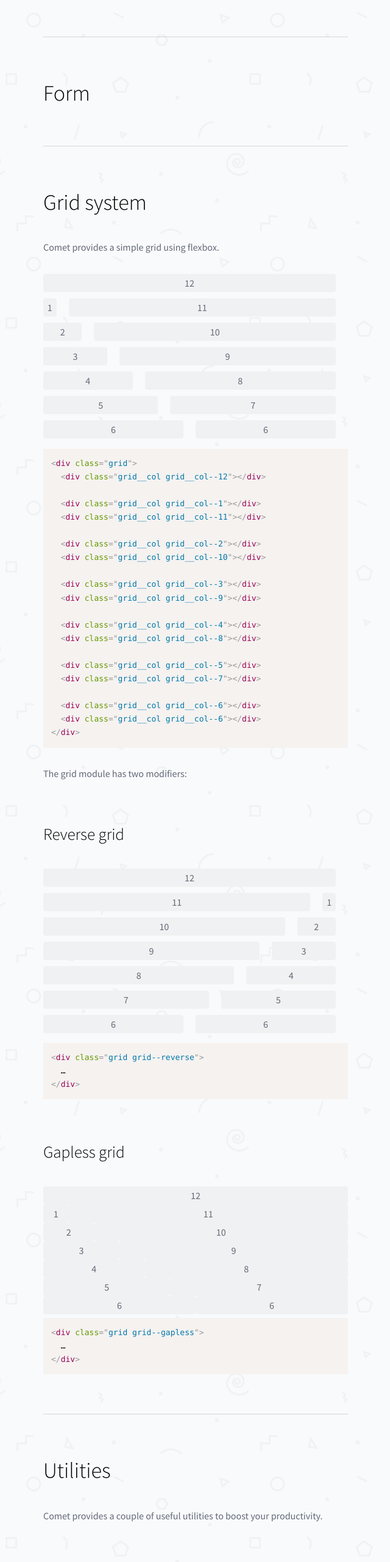
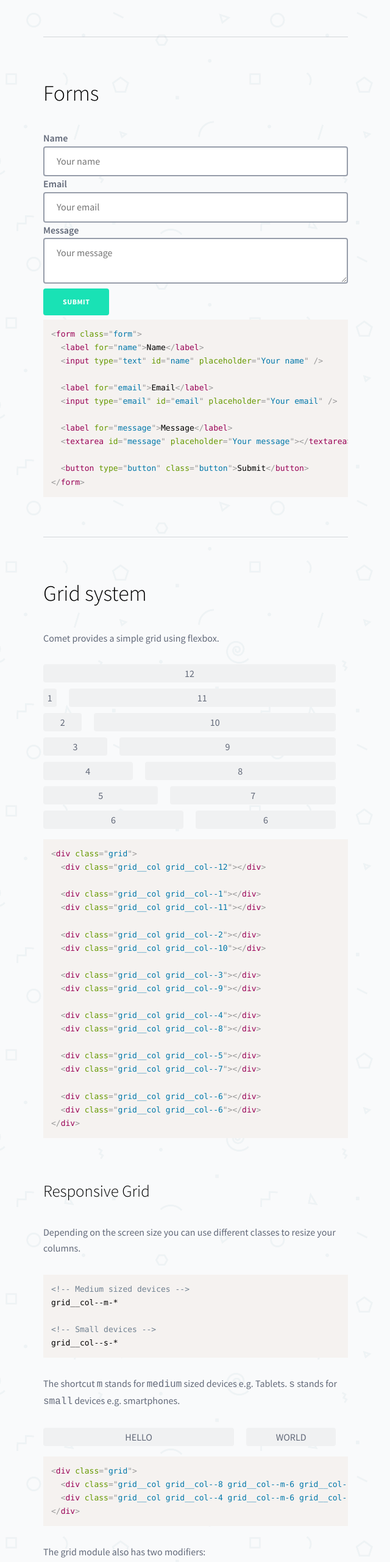
Before and after one commit to marcbruederlin/comet, a plain HTML site: page index.html in a window 1280 px wide. Shown: the part 8800-11361 px from the top of the page at 61% size, without its empty margins (319-959 px from the left). Drawn offline with Linux system fonts and the light colour scheme.

Commit message:
Updated documentation

```diff
--- a/index.html
+++ b/index.html
@@ -417,10 +417,37 @@
       </div>
     </section>
 
-    <section class="form">
+    <section class="forms">
       <div class="container utilities__pos--center">
-        <a id="form"></a>
-        <h3>Form</h3>
+        <a id="forms"></a>
+        <h3>Forms</h3>
+
+        <form class="form">
+          <label for="name">Name</label>
+          <input type="text" id="name" placeholder="Your name" />
+
+          <label for="email">Email</label>
+          <input type="email" id="email" placeholder="Your email" />
+
+          <label for="message">Message</label>
+          <textarea id="message" placeholder="Your message"></textarea>
+
+          <button type="button" class="button">Submit</button>
+        </form>
+
+        <pre><code class="language-html">&lt;form class="form"&gt;
+  &lt;label for="name"&gt;Name&lt;/label&gt;
+  &lt;input type="text" id="name" placeholder="Your name" /&gt;
+
+  &lt;label for="email"&gt;Email&lt;/label&gt;
+  &lt;input type="email" id="email" placeholder="Your email" /&gt;
+
+  &lt;label for="message"&gt;Message&lt;/label&gt;
+  &lt;textarea id="message" placeholder="Your message"&gt;&lt;/textarea&gt;
+
+  &lt;button type="button" class="button"&gt;Submit&lt;/button&gt;
+&lt;/form&gt;</code></pre>
+
         <hr class="hr seperator" />
       </div>
     </section>
@@ -474,7 +501,31 @@
   &lt;div class="grid__col grid__col--6"&gt;&lt;/div&gt;
   &lt;div class="grid__col grid__col--6"&gt;&lt;/div&gt;
 &lt;/div&gt;</code></pre>
-        <p>The grid module has two modifiers:</p>
+
+        <h4>Responsive Grid</h4>
+        <p>
+          Depending on the screen size you can use different classes to resize your columns.
+
+          <pre><code class="language-html">&lt;!-- Medium sized devices --&gt;
+grid__col--m-*
+
+&lt;!-- Small devices --&gt;
+grid__col--s-*</code></pre>
+          The shortcut <code>m</code> stands for <code>medium</code>
+          sized devices e.g. Tablets. <code>s</code> stands for <code>small</code> devices e.g. smartphones.
+        </p>
+
+        <div class="grid">
+          <div class="grid__col grid__col--8 grid__col--m-6 grid__col--s-12"><div class="demo">Hello</div></div>
+          <div class="grid__col grid__col--4 grid__col--m-6 grid__col--s-12"><div class="demo">world</div></div>
+        </div>
+
+        <pre><code class="language-html">&lt;div class="grid"&gt;
+  &lt;div class="grid__col grid__col--8 grid__col--m-6 grid__col--s-12"&gt;&lt;div class="demo"&gt;Hello&lt;/div>&lt;/div&gt;
+  &lt;div class="grid__col grid__col--4 grid__col--m-6 grid__col--s-12"&gt;&lt;div class="demo"&gt;world&lt;/div>&lt;/div&gt;
+&lt;/div&gt;</code></pre>
+
+        <p>The grid module also has two modifiers:</p>
 
         <h4>Reverse grid</h4>
         <div class="grid grid--reverse">
@@ -614,7 +665,14 @@
       <div class="container utilities__pos--center">
         <a id="customization"></a>
         <h3>Customization</h3>
-        <p>Soon…</p>
+        <p>To build a customised version, make sure that you have node.js and gulp.js installed, then:</p>
+        <ol class="list">
+          <li>Clone the repository: <code>https://github.com/marcbruederlin/comet.git</code></li>
+          <li>Change in the project directory: <code>cd comet</code></li>
+          <li>Install the dependencies: <code>npm install</code></li>
+          <li>Customize the variables in <a href="https://github.com/marcbruederlin/comet/blob/master/src/custom/_variables.scss" target="_blank"><code>src/custom/_variables.scss</code></a></li>
+          <li>Run <code>gulp build</code> to regenerate the dist folder. You can also run <code>gulp build --watch</code> to watch for file changes and automatically rebuild the files.
+        </ol>
       </div>
     </section>
 
@@ -626,5 +684,15 @@
         <a class="github-button" href="https://github.com/marcbruederlin" aria-label="Follow @marcbruederlin on GitHub">Follow @marcbruederlin</a><br />
       </div>
     </footer>
+
+    <script>
+      (function(i,s,o,g,r,a,m){i['GoogleAnalyticsObject']=r;i[r]=i[r]||function(){
+      (i[r].q=i[r].q||[]).push(arguments)},i[r].l=1*new Date();a=s.createElement(o),
+      m=s.getElementsByTagName(o)[0];a.async=1;a.src=g;m.parentNode.insertBefore(a,m)
+      })(window,document,'script','https://www.google-analytics.com/analytics.js','ga');
+
+      ga('create', 'UA-25750134-5', 'auto');
+      ga('send', 'pageview');
+    </script>
   </body>
 </html>
```
Also changed, not shown: img/favicons/apple-touch-icon-114x114.png, img/favicons/apple-touch-icon-120x120.png, img/favicons/apple-touch-icon-144x144.png, img/favicons/apple-touch-icon-152x152.png, img/favicons/apple-touch-icon-57x57.png, img/favicons/apple-touch-icon-60x60.png, img/favicons/apple-touch-icon-72x72.png, img/favicons/apple-touch-icon-76x76.png, img/favicons/favicon-128.png, img/favicons/favicon-16x16.png, img/favicons/favicon-196x196.png, img/favicons/favicon-32x32.png, img/favicons/favicon-96x96.png, img/favicons/favicon.ico, 5 more files.
